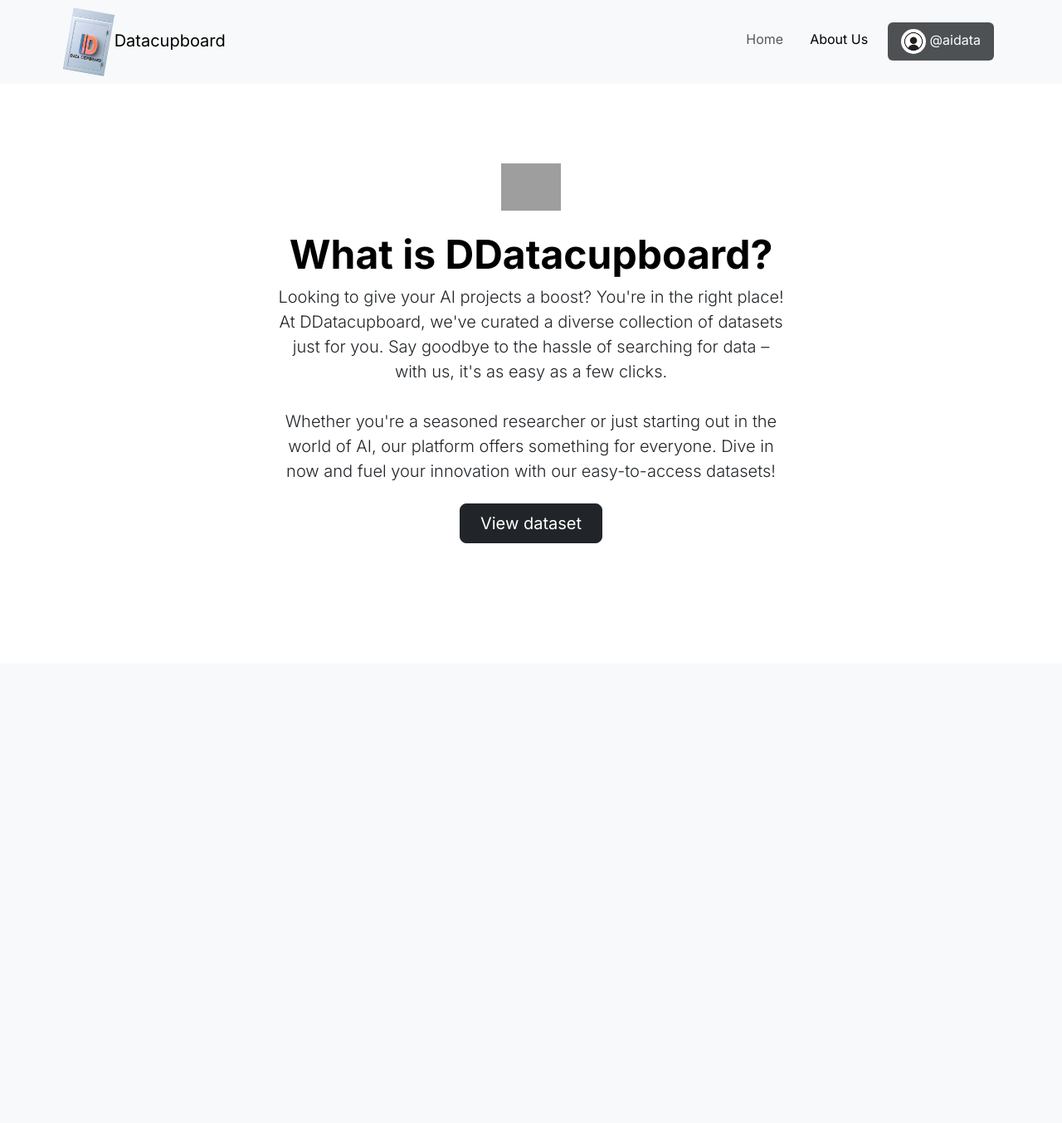
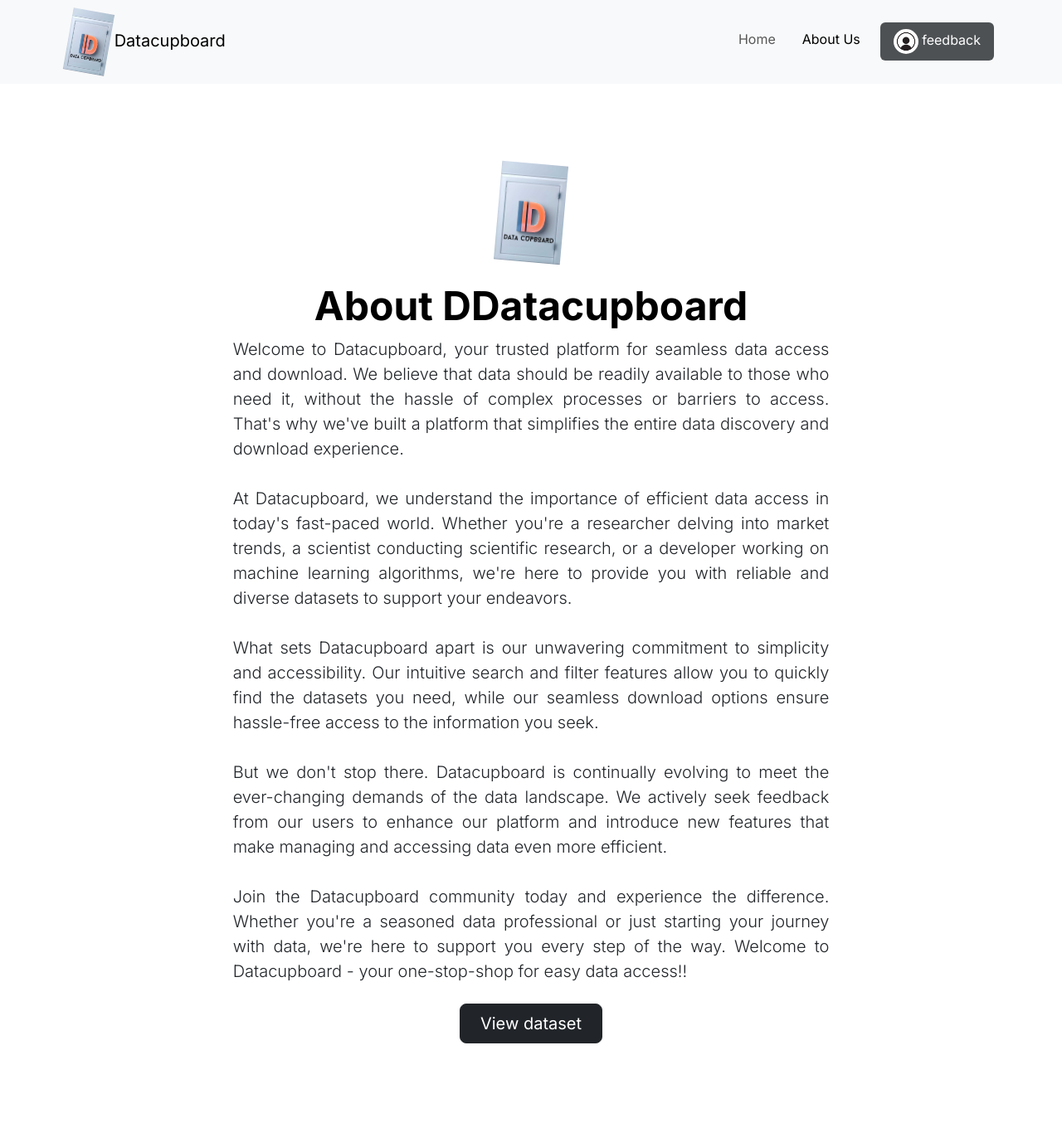
Before and after one commit to winninggodspower/DDatacupboard, a Django app: page /about/ in a window 1280 px wide. Shown: the whole page at 83% size. Before the commit the page ends 800 px from the top, so only its background shows below. Run offline with Django 4.2, Linux system fonts and the light colour scheme; grey boxes are pictures that could not be loaded.

Commit message:
feat: make html changes

```diff
--- a/templates/_base.html
+++ b/templates/_base.html
@@ -1,9 +1,12 @@
+{% load static %}
 <!DOCTYPE html>
 <html lang="en">
 <head>
     <meta charset="UTF-8">
     <meta http-equiv="X-UA-Compatible" content="IE=edge">
     <meta name="viewport" content="width=device-width, initial-scale=1.0">
+
+    <link rel="icon" type="image/x-icon" href="{% static 'site-logo.jpg' %}">
      <!-- bootstrap cdn -->
      <link href="https://cdn.jsdelivr.net/npm/bootstrap@5.3.3/dist/css/bootstrap.min.css" rel="stylesheet"
      integrity="sha384-QWTKZyjpPEjISv5WaRU9OFeRpok6YctnYmDr5pNlyT2bRjXh0JMhjY6hW+ALEwIH" crossorigin="anonymous">
--- a/templates/about.html
+++ b/templates/about.html
@@ -6,15 +6,34 @@
 {% endblock head %}
 
 {% block body %}
-<div class="px-4 py-5 my-5 text-center">
-    <img class="d-block mx-auto mb-4" src="/docs/5.3/assets/brand/bootstrap-logo.svg" alt="DDatacupboard logo" width="72" height="57">
-    <h1 class="display-5 fw-bold text-body-emphasis">What is DDatacupboard?</h1>
-    <div class="col-lg-6 mx-auto">
-        <p class="lead mb-4">Looking to give your AI projects a boost? You're in the right place! At DDatacupboard, we've curated a diverse collection of datasets just for you. Say goodbye to the hassle of searching for data – with us, it's as easy as a few clicks. <br> <br>
-        Whether you're a seasoned researcher or just starting out in the world of AI, our platform offers something for everyone. Dive in now and fuel your innovation with our easy-to-access datasets!</p>
+<div class="px-4 py-5 my-5">
+    <img id="site-logo" class="d-block mx-auto mb-4" src="{% static 'site-logo.jpg' %}" alt="DDatacupboard logo" width="80" >
+    <h1 class="display-5 fw-bold text-body-emphasis text-center">About DDatacupboard</h1>
+    <div class="col-lg-7 mx-auto">
+            <p class="lead mb-4" style="text-align: justify">Welcome to Datacupboard, your trusted platform for seamless data access and download. We believe that data should be readily available to those who need it, without the hassle of complex processes or barriers to access. That's why we've built a platform that simplifies the entire data discovery and download experience.
+                <br><br>
+                At Datacupboard, we understand the importance of efficient data access in today's fast-paced world. Whether you're a researcher delving into market trends, a scientist conducting scientific research, or a developer working on machine learning algorithms, we're here to provide you with reliable and diverse datasets to support your endeavors.
+                <br><br>
+                What sets Datacupboard apart is our unwavering commitment to simplicity and accessibility. Our intuitive search and filter features allow you to quickly find the datasets you need, while our seamless download options ensure hassle-free access to the information you seek.
+                <br><br>
+                But we don't stop there. Datacupboard is continually evolving to meet the ever-changing demands of the data landscape. We actively seek feedback from our users to enhance our platform and introduce new features that make managing and accessing data even more efficient.
+                <br><br>
+                Join the Datacupboard community today and experience the difference. Whether you're a seasoned data professional or just starting your journey with data, we're here to support you every step of the way. Welcome to Datacupboard - your one-stop-shop for easy data access!!</p>
         <div class="d-grid gap-2 d-sm-flex justify-content-sm-center">
             <a href="/" type="button" class="btn btn-dark btn-lg px-4 gap-3">View dataset</a>
         </div>
     </div>
 </div>
+
+<style>
+    #site-logo{
+        transform: rotate(5deg);
+        transition: all 200ms ease-out;
+    }
+
+    #site-logo:hover{
+        scale: 1.1;
+        transform: rotate(-8deg);
+    }
+</style>
 {% endblock body %}
--- a/templates/components/navbar.html
+++ b/templates/components/navbar.html
@@ -21,7 +21,7 @@
                 <li class="nav-item">
                     <a class="nav-link active btn btn-dark text-white px-3 " aria-current="page" href="#">
                         <img class="rounded-circle" width="30px" src="{% static "avatar.png" %}" alt="">
-                        @aidata
+                        feedback
                     </a>
                 </li>
             </ul>
```
Also changed, not shown: templates/index.html (+7 -5 lines).
